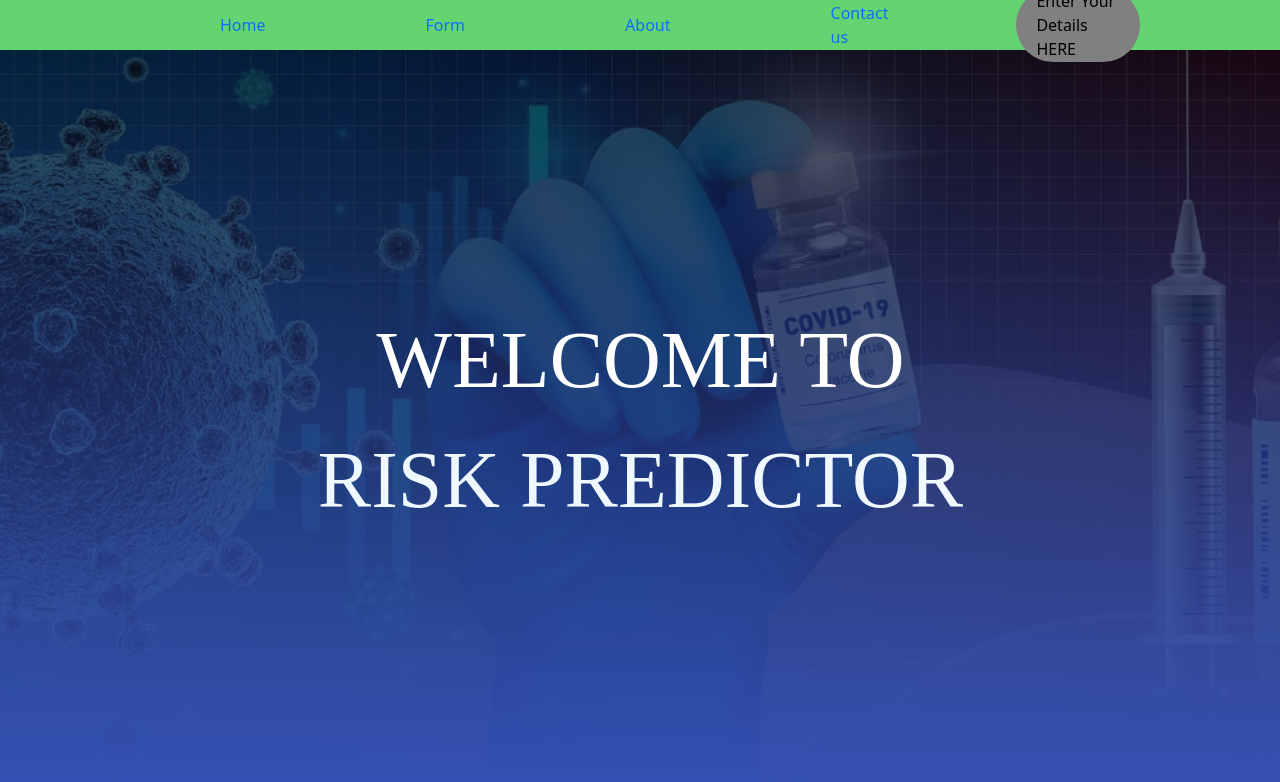
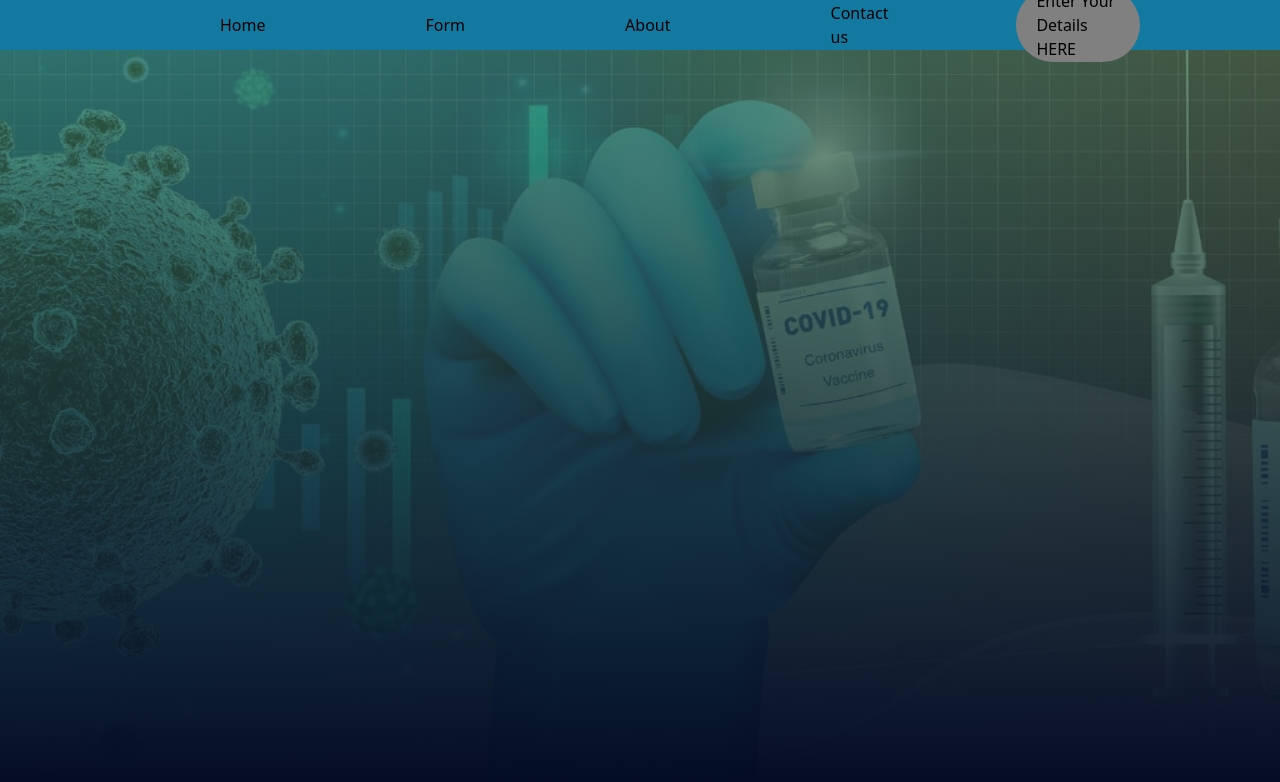
Before and after one commit to WijesooriyaHD/e17-co328-Prediction-of-risks-associated-with-mass-corona-vaccination, a React (Create React App) app in the folder Frontend_development/web_app/: page / in a window 1280 px wide. Shown: the top 782 px of the page. Built offline with nearby package versions, Linux system fonts and the light colour scheme.

Commit message:
update welcome page

```diff
--- a/Frontend_development/web_app/src/App.js
+++ b/Frontend_development/web_app/src/App.js
@@ -14,7 +14,6 @@ function App() {
       <Router>
       <Navbar />
       <Switch>
-      <Route path='/' exact component={Home} />
       <Route path='/home' exact component={Home} />
 		  <Route path='/form' component={Form} />
       <Route path='/about' component={About} />
--- a/Frontend_development/web_app/src/Pages/form.css
+++ b/Frontend_development/web_app/src/Pages/form.css
@@ -2,9 +2,10 @@ body{
 
     width: 100%;
     height: 100vh;
-    background-image: linear-gradient(rgba(0,0,0,0.7),#3551b5), url(../Assets/vaccination.jpeg);
+    background-image: linear-gradient(rgba(0,0,0,0.7),#3551b5), url(1.jpg);
     background-size: cover;
     background-position: center;
+
     display: flex;
 }
 
--- a/Frontend_development/web_app/src/Pages/home.css
+++ b/Frontend_development/web_app/src/Pages/home.css
@@ -1,6 +1,6 @@
 body{
 
-    background-image: linear-gradient(rgba(0,0,0,0.7),#3551b5), url(../Assets/vaccination.jpeg);
+    background-image:linear-gradient(rgba(69, 128, 88, 0.7),#030a24), url(../Assets/vaccination.jpeg);
     background-repeat: no-repeat;
     background-size: cover;
     background-attachment: fixed;;
@@ -11,14 +11,14 @@ body{
     font-size: 80px;
     padding-left: 1px;
     padding-top: 250px;
-    color:aliceblue;
+    color:yellow;
   }
 .style2{
     font-family: 'Times New Roman';
     font-size: 80px;
     padding-left: 00px;
     padding-top: 0px;
-    color:white;
+    color:yellow;
 }
 .style3{
     font-family: 'Times New Roman';
--- a/Frontend_development/web_app/src/Pages/home.jsx
+++ b/Frontend_development/web_app/src/Pages/home.jsx
@@ -1,7 +1,7 @@
 import React, { Component } from 'react';
 import {Link} from 'react-router-dom'
 import './home.css'
-import Typist from 'react-typist';
+
 class Home extends Component {
 
 
@@ -10,10 +10,8 @@ class Home extends Component {
             <>
             <div className='style1'>
                 <div className='new-line'>
-                <Typist cursor={{hideWhenDone: true , hideWhenDoneDelay:15}}>
                 <div className='style2'><center>WELCOME TO</center></div>
                 <center>RISK PREDICTOR</center>
-                </Typist>
                 </div>
 
             </div>
--- a/Frontend_development/web_app/src/components/Navbar/NavbarElements.js
+++ b/Frontend_development/web_app/src/components/Navbar/NavbarElements.js
@@ -3,7 +3,7 @@ import { NavLink as Link } from 'react-router-dom';
 import styled from 'styled-components';
 
 export const Nav = styled.nav`
-background: #63D471;
+background: #1479A1;
 height: 50px;
 display: flex;
 padding: 0.5rem calc((100vw - 1000px) / 2);
@@ -13,7 +13,7 @@ z-index: 12;
 `;
 
 export const NavLink = styled(Link)`
-color: #80808;
+color:black;
 display: flex;
 align-items: center;
 text-decoration: none;
```
